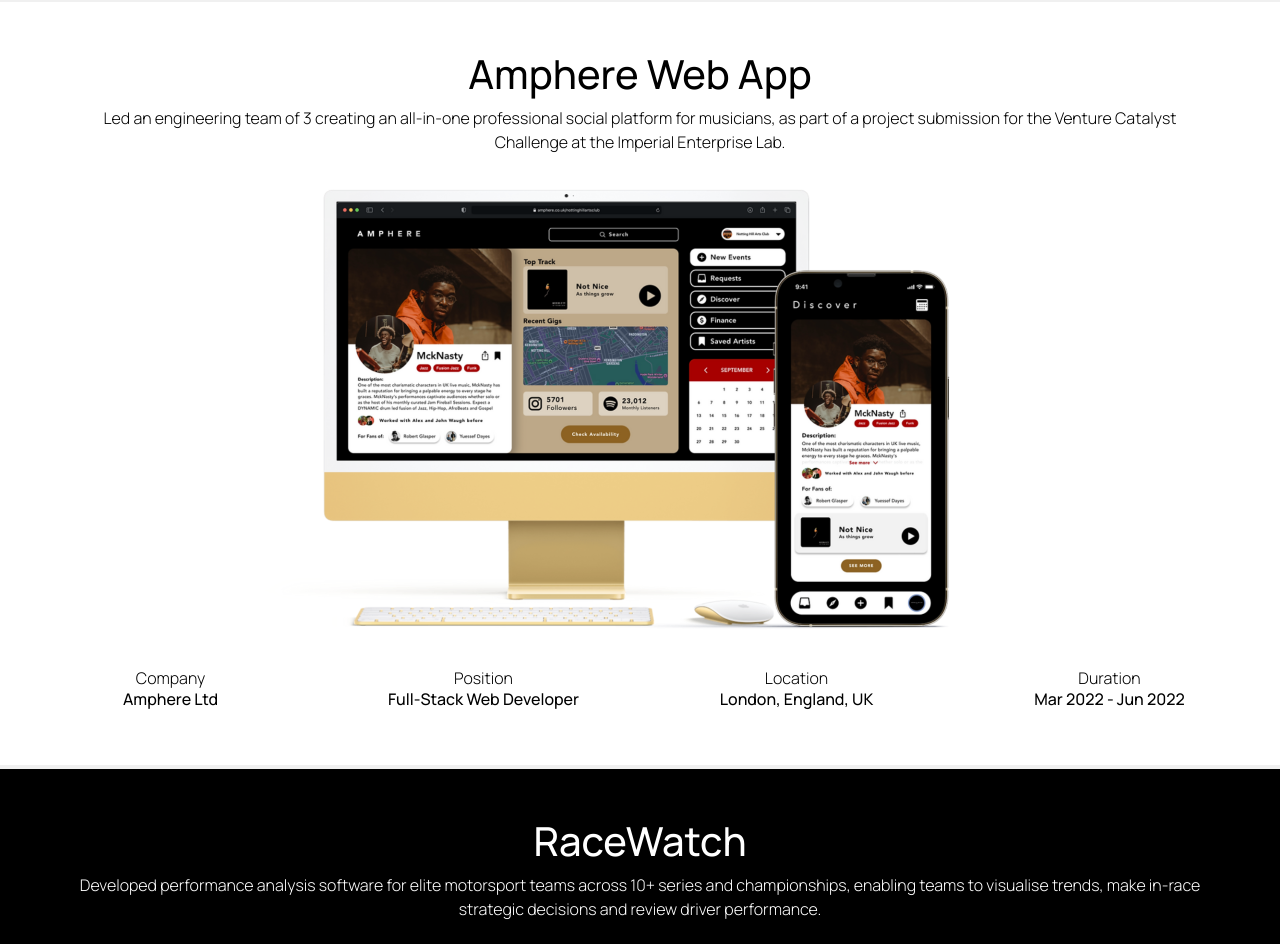
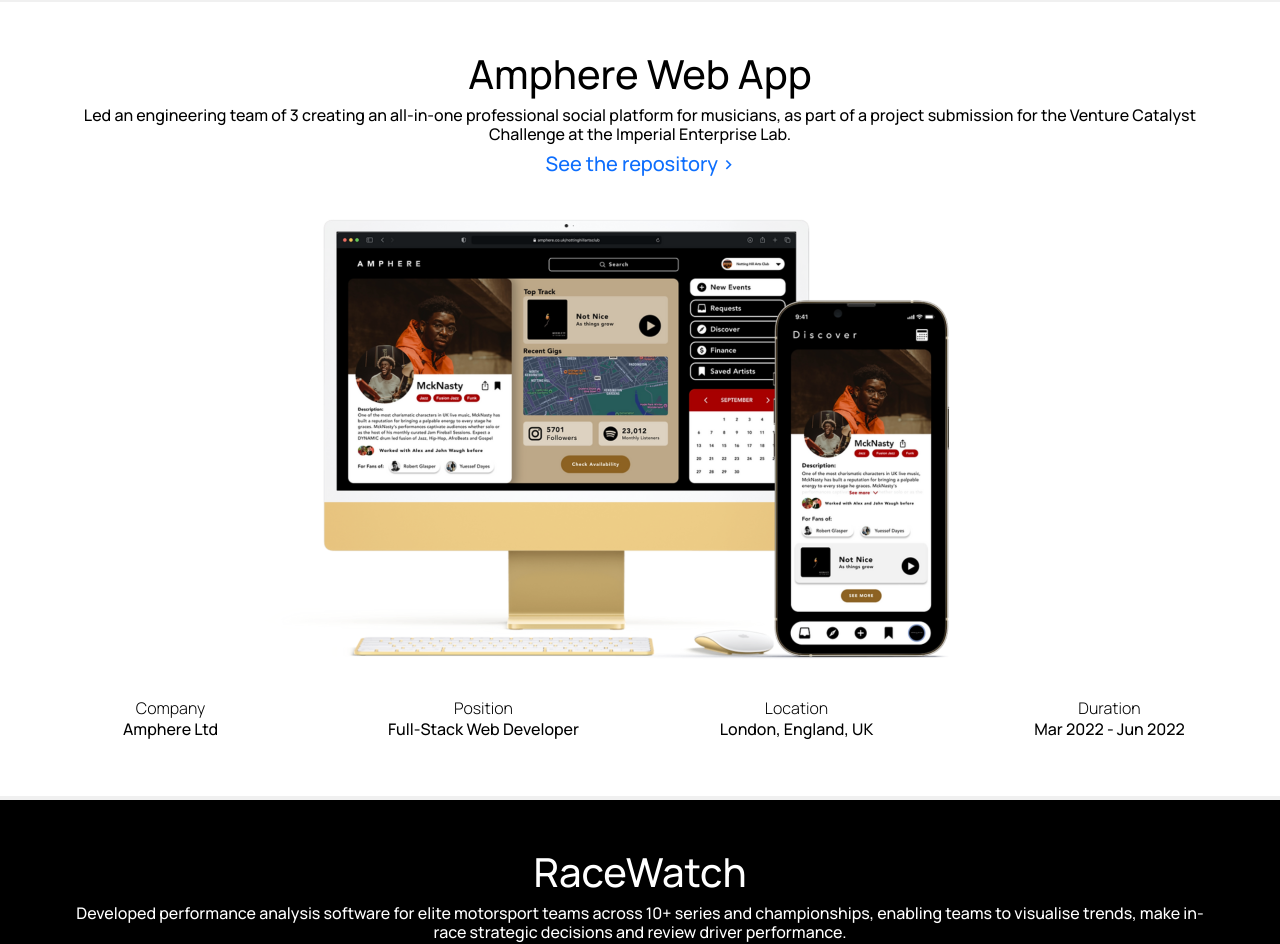
Before and after one commit to jyjulianwong/jyjulianwong, a React (Create React App) app: page / in a window 1280 px wide. Shown: the part 418-1362 px from the top of the page. Built offline with nearby package versions, Linux system fonts and the light colour scheme.

Commit message:
Use hyperlinks as buttons instead of entire cards, bump version number

```diff
--- a/package.json
+++ b/package.json
@@ -1,6 +1,6 @@
 {
   "name": "jyjulianwong",
-  "version": "0.4.1",
+  "version": "0.4.2",
   "private": false,
   "homepage": "https://jyjulianwong.github.io",
   "dependencies": {
--- a/src/App.tsx
+++ b/src/App.tsx
@@ -31,7 +31,8 @@
             location="London, England, UK"
             duration="Mar 2022 - Jun 2022"
             description="Led an engineering team of 3 creating an all-in-one professional social platform for musicians, as part of a project submission for the Venture Catalyst Challenge at the Imperial Enterprise Lab."
-            redirect="https://github.com/jyjulianwong/Amphere-WebApp-React"
+            redirect="https://github.com/Amphere-Ltd/Amphere-WebApp-React"
+            redirectText="See the repository"
           />
         </Col>
         <Col xs={12}>
@@ -44,6 +45,7 @@
             duration="Apr 2022 - Sep 2022"
             description="Developed performance analysis software for elite motorsport teams across 10+ series and championships, enabling teams to visualise trends, make in-race strategic decisions and review driver performance."
             redirect="https://sbgsportssoftware.com/product/racewatch-for-teams"
+            redirectText="Learn more"
             darkened
           />
         </Col>
@@ -57,6 +59,7 @@
             duration="Jan 2021 - Aug 2021"
             description="Developed the Biiah (formerly Tchzant) iOS app, enabling people of all backgrounds to learn singing in a gamified format."
             redirect="https://biiah.com"
+            redirectText="Learn more"
           />
         </Col>
       </Row>
--- a/src/components/PortfolioCard.tsx
+++ b/src/components/PortfolioCard.tsx
@@ -9,6 +9,7 @@
   duration: string;
   description: string;
   redirect?: string;
+  redirectText?: string;
   darkened?: boolean;
 }
 
@@ -18,20 +19,18 @@
  * @constructor
  */
 function PortfolioCard(props: PortfolioCardProps): JSX.Element {
-  const redirectToProj = () => {
-    if (props.redirect)
-      window.open(props.redirect);
-  };
-
   const bgClassName = props.darkened ? "bg-black" : "bg-white";
 
   return (
-    <div className={"px-3 py-5" + " " + bgClassName} onClick={redirectToProj}>
+    <div className={"px-3 py-5" + " " + bgClassName}>
       <Row className={"gx-1 gy-3"}>
         <Col xs={12}>
           <Container>
             <h1>{props.title}</h1>
-            {props.description}
+            <h6>{props.description}</h6>
+            {props.redirect && props.redirectText && (
+              <h5><a href={props.redirect} style={{textDecoration: "none"}}>{props.redirectText} &gt;</a></h5>
+            )}
           </Container>
         </Col>
         <Col xs={12}>
```
